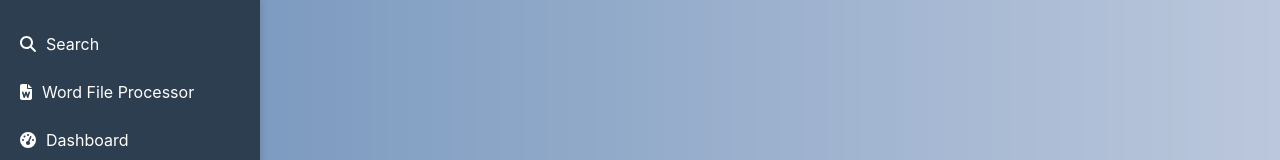
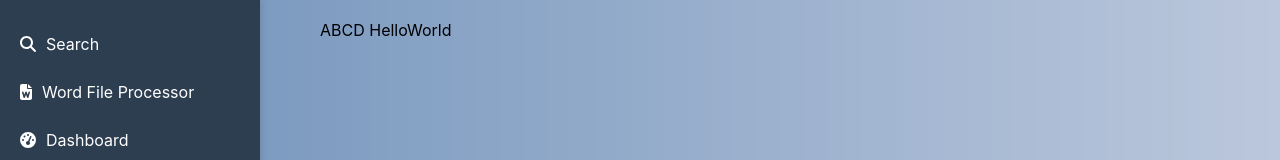
Before and after one commit to m-aliabbas/WebAnalyzer1, a React (Create React App) app in the folder UI/proofly/: page /.well-known/acme-challenge/1 in a window 1280 px wide. Shown: the top 160 px of the page. Built offline with nearby package versions, Linux system fonts and the light colour scheme.

Commit message:
text for acme

```diff
--- a/UI/proofly/src/App.js
+++ b/UI/proofly/src/App.js
@@ -13,6 +13,7 @@ import CardDetailsPage from './componets/CardDetailsPage';
 import SubCardDetailsPage from './componets/SubCardDetailsPage';
 import WordProcessor from './componets/WordProcessor';
 import Keys from './componets/Keys';
+import AcmeChallenge from './componets/AcmeChallenge';// New Component
 function App() {
   const [isSidebarOpen, setIsSidebarOpen] = useState(true);
 
@@ -36,6 +37,7 @@ function App() {
               <Route path="/dashboard" element={<DashboardPage />} />
               <Route path="/card/:id" element={<CardDetailsPage />} />
               <Route path="/subcard/:subCardId" element={<SubCardDetailsPage />} /> {/* New route for sub-card details */}
+              <Route path="/.well-known/acme-challenge/:token" element={<AcmeChallenge />} />
             </Routes>
           </div>
         </div>
--- /dev/null
+++ b/UI/proofly/src/componets/AcmeChallenge.js
@@ -0,0 +1,16 @@
+import React from 'react';
+import { useParams } from 'react-router-dom';
+
+function AcmeChallenge() {
+  const { token } = useParams();
+
+  // You can serve static content here based on the token
+  // Typically, the content required for the SSL challenge would be hardcoded here.
+  return (
+    <div>
+      ABCD HelloWorld
+    </div>
+  );
+}
+
+export default AcmeChallenge;
```
